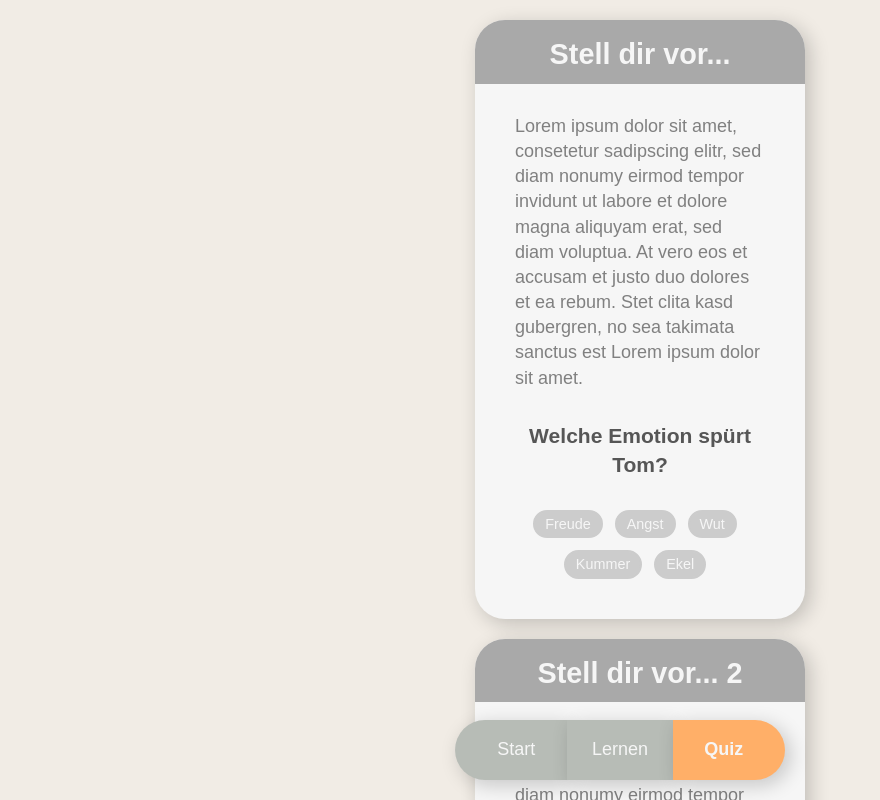
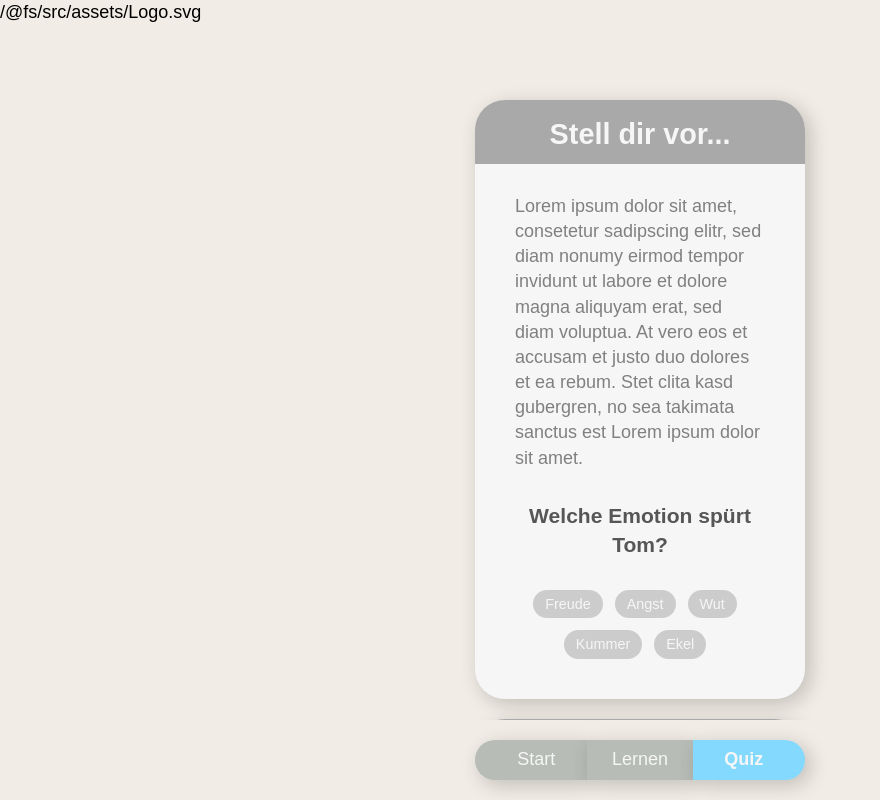
Before and after one commit to czintel/capstone-project, a React (Create React App) app: page /quiz in a window 1280 px wide. Shown: the top 800 px of the page, without its empty margins (0-880 px from the left). Built offline with nearby package versions, Linux system fonts and the light colour scheme.

Commit message:
install file loader

```diff
--- a/package.json
+++ b/package.json
@@ -60,6 +60,7 @@
     "@storybook/node-logger": "^6.2.9",
     "@storybook/preset-create-react-app": "^3.1.7",
     "@storybook/react": "^6.2.9",
+    "file-loader": "^6.2.0",
     "prop-type": "0.0.1"
   }
 }
--- a/src/App.js
+++ b/src/App.js
@@ -5,19 +5,25 @@ import LearningPage from './pages/LearningPage'
 import NavBar from './components/NavBar'
 import { BrowserRouter as Router, Switch, Route } from 'react-router-dom'
 import StartPage from './pages/StartPage'
+import Logo from './assets/Logo.svg'
 
 function App() {
   return (
     <>
       <Router>
-        <AppWrapper data={data}>
+        <Wrapper data={data}>
+          <Header>{Logo}</Header>
+          <Body>
             <Switch>
               <Route path="/start" component={StartPage} />
               <Route path="/lernen" component={LearningPage} />
               <Route path="/quiz" component={QuizPage} />
             </Switch>
+          </Body>
+          <Footer>
             <NavBar />
-        </AppWrapper>
+          </Footer>
+        </Wrapper>
       </Router>
     </>
   )
@@ -25,9 +31,31 @@ function App() {
 
 export default App
 
-const AppWrapper = styled.section`
+const Wrapper = styled.section`
   display: grid;
-  gap: 20px;
-  padding: 20px;
+  grid-template-columns: 1fr;
+  grid-template-rows: 10vh 80vh 10vh;
+  grid-template-areas:
+    'header'
+    'main'
+    'footer';
+  justify-content: center;
+  overflow: visible;
+`
+
+const Header = styled.header`
+  grid-area: header;
   justify-content: center;
 `
+
+const Body = styled.main`
+  grid-area: main;
+  overflow: auto;
+`
+
+const Footer = styled.footer`
+  grid-area: footer;
+  justify-self: center;
+  align-self: center;
+  margin: 0 auto;
+`
--- a/src/components/NavBar.js
+++ b/src/components/NavBar.js
@@ -1,14 +1,21 @@
 import styled from 'styled-components/macro'
+import PropTypes from 'prop-types'
 import { NavLink } from 'react-router-dom'
+
+NavBar.propTypes = {
+  isLeft: PropTypes.bool,
+  isRight: PropTypes.bool,
+  title: PropTypes.string,
+}
 
 export default function NavBar() {
   const active = {
     fontWeight: '700',
-    backgroundColor: '#FFAF68',
+    backgroundColor: '#84d9ff',
   }
 
   return (
-    <NavBarWrapper>
+    <Navigation>
       <StyledLink to="/start" activeStyle={active} isLeft={true}>
         Start
       </StyledLink>
@@ -18,22 +25,15 @@ export default function NavBar() {
       <StyledLink to="/quiz" activeStyle={active} isRight={true}>
         Quiz
       </StyledLink>
-    </NavBarWrapper>
+    </Navigation>
   )
 }
 
-const NavBarWrapper = styled.ul`
+const Navigation = styled.ul`
   display: flex;
   width: 330px;
-  position: fixed;
-  bottom: 0;
-  margin: 0 20px 20px;
   padding-left: 0;
-  justify-content: space-around;
-  justify-self: center;
-  align-items: center;
   list-style: none;
-  transform: translateX(-20px);
 `
 
 const StyledLink = styled(NavLink)`
@@ -41,19 +41,18 @@ const StyledLink = styled(NavLink)`
   text-align: center;
   align-items: center;
   justify-content: space-around;
-  height: 60px;
+  height: 40px;
   width: 100%;
   text-decoration: none;
   border-style: none;
   font-weight: 400;
   padding-left: ${prop => (prop.isLeft ? '10px' : '0')};
   padding-right: ${prop => (prop.isRight ? '10px' : '0')};
-  border-top-right-radius: ${prop => (prop.isRight ? '30px' : '0')};
-  border-bottom-right-radius: ${prop => (prop.isRight ? '30px' : '0')};
-  border-top-left-radius: ${prop => (prop.isLeft ? '30px' : '0')};
-  border-bottom-left-radius: ${prop => (prop.isLeft ? '30px' : '0')};
+  border-top-right-radius: ${prop => (prop.isRight ? '20px' : '0')};
+  border-bottom-right-radius: ${prop => (prop.isRight ? '20px' : '0')};
+  border-top-left-radius: ${prop => (prop.isLeft ? '20px' : '0')};
+  border-bottom-left-radius: ${prop => (prop.isLeft ? '20px' : '0')};
   background-color: #b7bcb6;
   color: #f6f6f6;
   box-shadow: 5px 5px 20px rgba(0, 0, 0, 0.2);
-  z-index: 1000;
 `
--- a/src/pages/LearningPage.js
+++ b/src/pages/LearningPage.js
@@ -14,7 +14,6 @@ LearningCardList.propTypes = {
 export default function LearningCardList() {
   return (
     <PageWrapper>
-      <CardWrapper>
       {data.emotions.map(({ name, description, tags, color, emId }) => (
         <LearningCard
           key={emId}
@@ -24,23 +23,15 @@ export default function LearningCardList() {
           color={color}
         />
       ))}
-      </CardWrapper>
     </PageWrapper>
   )
 }
 
 const PageWrapper = styled.section`
+  padding: 20px 0;
   display: flex;
   flex-wrap: wrap;
   gap: 20px;
-  width: 100%;
-  max-width: 370px;
+  max-width: 330px;
+  margin: 0 auto;
 `
-
-const CardWrapper = styled.section`
-  display: flex;
-  flex-wrap: wrap;
-  justify-content: left;
-  gap: 20px;
-  max-width: 330px;
-`
--- a/src/pages/QuizPage.js
+++ b/src/pages/QuizPage.js
@@ -28,11 +28,11 @@ export default function QuizPage() {
 }
 
 const PageWrapper = styled.section`
+  padding: 20px 0;
   display: flex;
   flex-wrap: wrap;
   gap: 20px;
   width: 100%;
   max-width: 330px;
   margin: 0 auto;
-  scroll-behavior: auto;
 `
--- a/src/pages/StartPage.js
+++ b/src/pages/StartPage.js
@@ -12,7 +12,12 @@ export default function StartPage() {
 }
 
 const PageWrapper = styled.section`
-  margin-top: 20px;
-  text-align: center;
   color: #897869;
+  padding-top: 20px;
+  display: flex;
+  flex-wrap: wrap;
+  gap: 20px;
+  width: 100%;
+  max-width: 330px;
+  margin: 0 auto;
 `
```
Also changed, not shown: src/assets/Logo.svg (added), 1 other file (tests, documents, lock files or other folders). Lines whose indentation alone changed are shown as unchanged.
